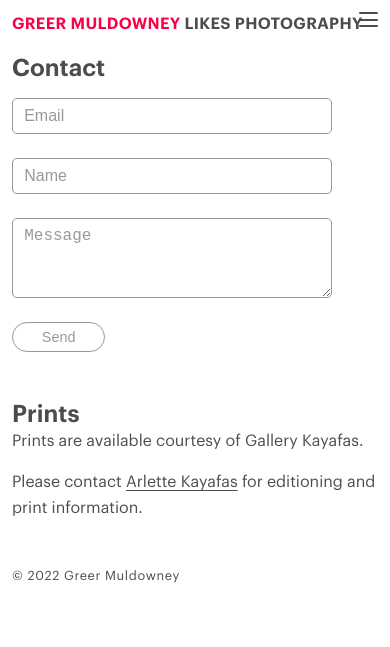
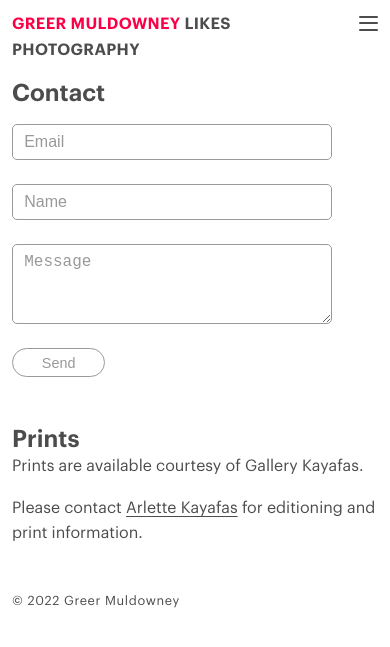
Before and after one commit to greermuldowney/greermuldowney-com, a Jekyll site: the page built from contact.md, in a window 390 px wide. Shown: the top 647 px of the page. Built offline with Jekyll 4.4.1, drawn with Linux system fonts in a browser that asks for light colours; our own code applies the rules of GitHub Pages for plain Markdown files.

Commit message:
Adjust header so that the text doesn't run into the hamburger menu. Adjust hamburger menu down to better align vertically

```diff
--- a/assets/site/main.scss
+++ b/assets/site/main.scss
@@ -144,6 +144,11 @@ header {
         font-size: 1em;
     }
 }
+@include breakpoint(mobile) {
+    body.page header {
+        max-width: calc(100% - 30px);
+    }
+}
 nav, footer {
     font-size: .8em;
     letter-spacing: .05em;
@@ -199,8 +204,6 @@ nav {
             display: block;
             height: 17px;
             width: 19px;
-            top: $minimum-mobile-side-padding;
-            right: $minimum-mobile-side-padding;
             z-index: 100;
             opacity: 0;
             cursor: pointer;
@@ -228,8 +231,6 @@ nav {
             height: 15px;
             width: 19px;
             position: absolute;
-            top: $minimum-mobile-side-padding;
-            right: $minimum-mobile-side-padding;
             z-index: 99;
             display: flex;
             flex-direction: column;
@@ -253,6 +254,10 @@ nav {
                 transform-origin: 100% 100%;
                 transition: transform $animation-length ease-in-out;
             }
+        }
+        .checkbox, .hamburger-lines {
+            top: calc(#{$minimum-mobile-side-padding} + .3em);
+            right: $minimum-mobile-side-padding;
         }
     }
     body.photography #menu-items #header-photography,
```
